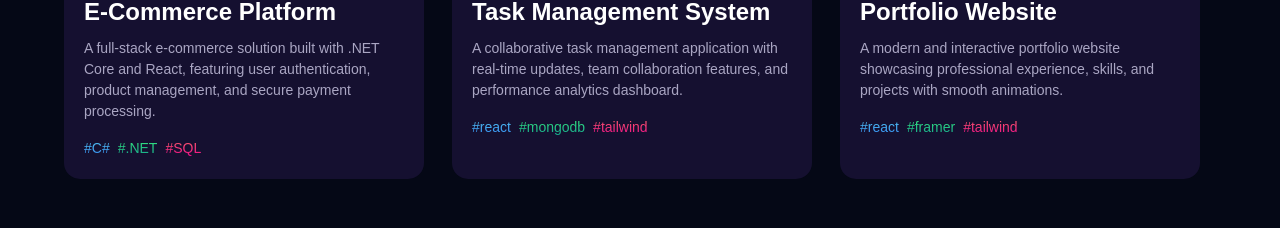
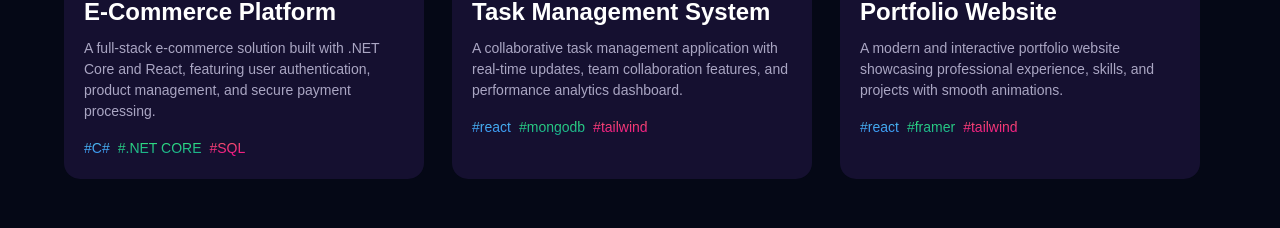
Before and after one commit to NutanNayak/Portfolio, a React (Vite) app: page / in a window 1280 px wide. Shown: the part 4650-4878 px from the top of the page. Built offline with nearby package versions, Linux system fonts and the light colour scheme.

Commit message:
skillchange

```diff
--- a/src/components/Projects.jsx
+++ b/src/components/Projects.jsx
@@ -7,7 +7,7 @@ const projects = [
     description: "A full-stack e-commerce solution built with .NET Core and React, featuring user authentication, product management, and secure payment processing.",
     tags: [
       { name: "C#", color: "blue-text-gradient" },
-      { name: ".NET", color: "green-text-gradient" },
+      { name: ".NET CORE", color: "green-text-gradient" },
       { name: "SQL", color: "pink-text-gradient" },
     ],
     image: "project1.png",
```
